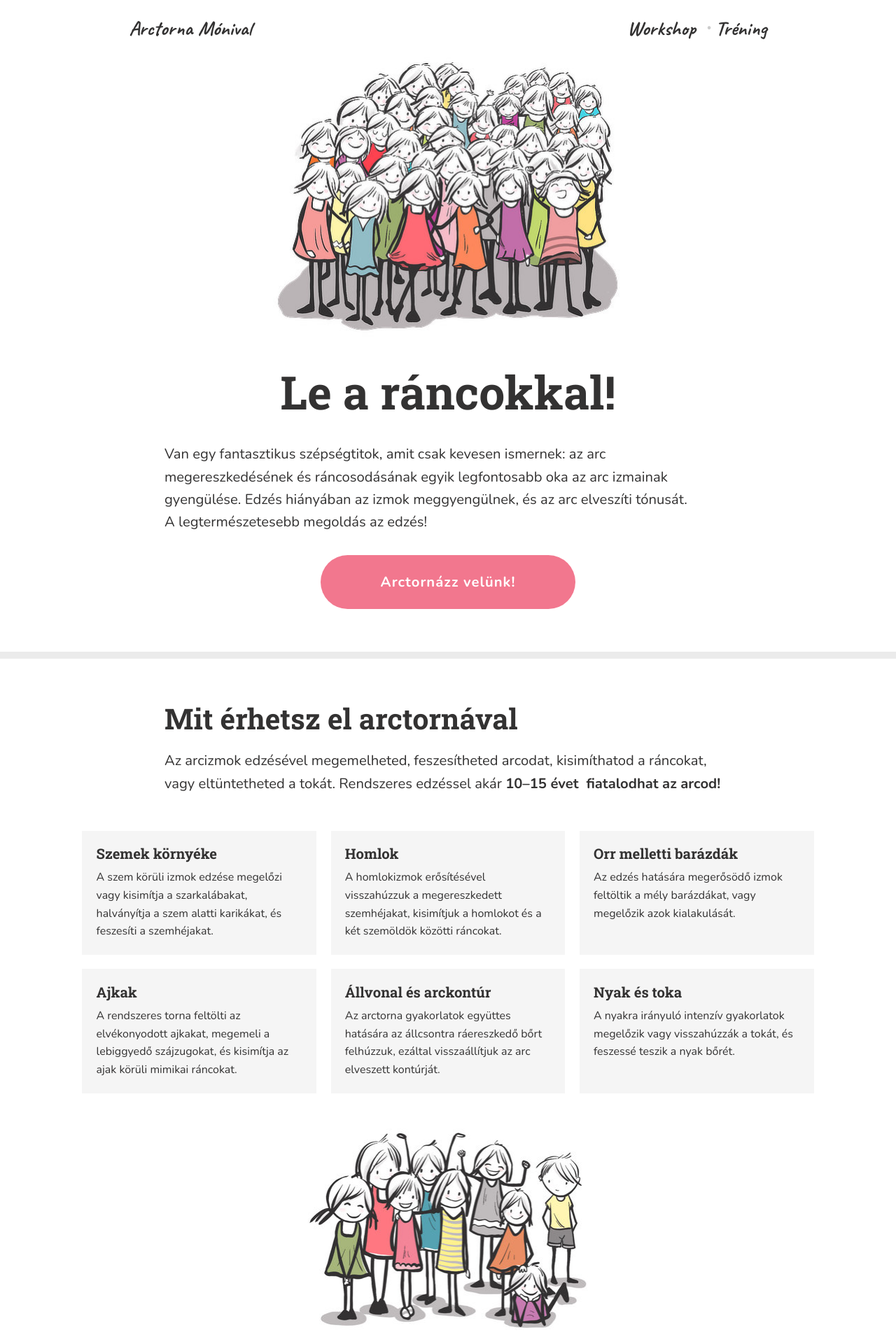
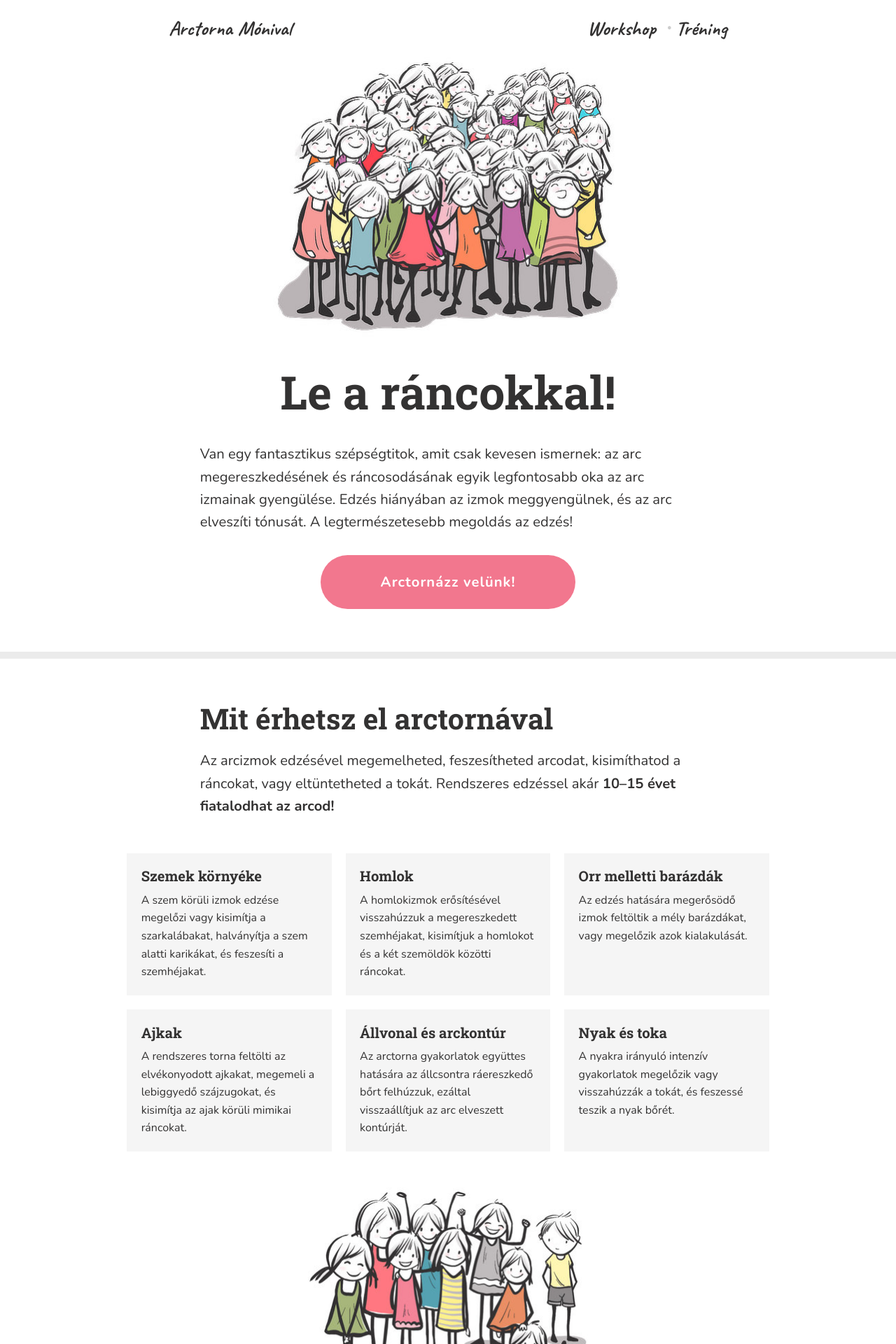
Before and after one commit to monikamudra/arctorna, a Jekyll site: the page built from index.md, in a window 1280 px wide. Shown: the top 1920 px of the page at 70% size. Built offline with Jekyll 4.4.1, drawn with Linux system fonts in a browser that asks for light colours.

Commit message:
Reduce default line length to 35em

```diff
--- a/_sass/brand/_tokens.scss
+++ b/_sass/brand/_tokens.scss
@@ -107,7 +107,7 @@
 
 @include token(
   "line-length", (
-    "default": 40
+    "default": 35
   )
 );
 
```
